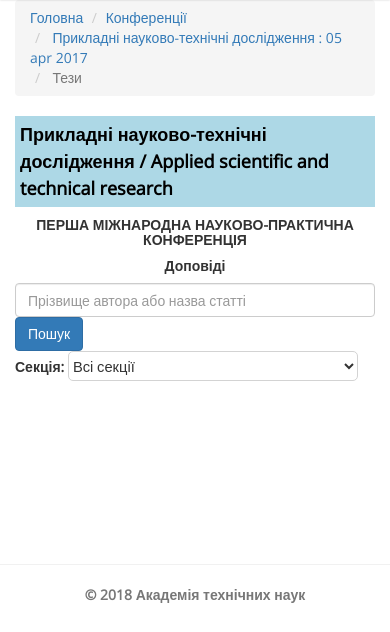
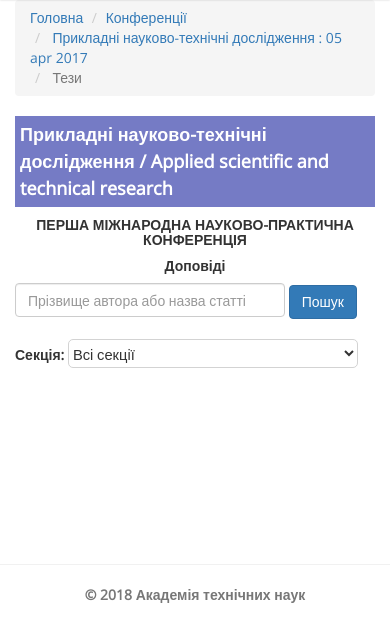
Before and after one commit to slavkoBV/Academy, a Django app: a page that uses templates/conference_app/thesis_list.html in a window 390 px wide. Shown: the part 100-732 px from the top of the page. Run offline with Django 3.2, Linux system fonts and the light colour scheme; data comes from the database, SQL or seed files in the repository; some libraries are stand-ins or nearby versions.

Commit message:
fix some bugs with view of theses search results

```diff
--- a/conferences/views.py
+++ b/conferences/views.py
@@ -52,22 +52,25 @@
         search_params = ('title', 'author__participant__user__lastname')
         theses = search_objects(q, theses, search_params, sort_param)
 
-        number_of_search_result = len(theses)
-        if number_of_search_result == 2 and str(number_of_search_result).startswith('1'):
-            thesis_message = 'доповідей'
-        else:
-            for i in thesis_message_dict.keys():
-                if str(number_of_search_result)[-1] in i:
-                    thesis_message = thesis_message_dict[i]
+
     if request.GET.get('section'):
         form = ThesisFilterForm(request.GET)
         if form.is_valid():
             if request.GET.get('section') != 'all':
                 theses = theses.filter(section=request.GET.get('section'))
-    context = paginate(theses, 3, request, {'theses': theses}, var_name='theses')
+    number_of_search_result = str(len(theses))
+
+    if len(number_of_search_result) == 2 and number_of_search_result.startswith('1'):
+        thesis_message = 'доповідей'
+    else:
+        for i in thesis_message_dict.keys():
+            if number_of_search_result[-1] in i:
+                thesis_message = thesis_message_dict[i]
+    context = paginate(theses, 4, request, {'theses': theses}, var_name='theses')
     context['conference'] = conference
     context['form'] = form
     context['search_form'] = search_form
     context['q'] = q
+    context['number_of_search_results'] = number_of_search_result
     context['thesis_message'] = thesis_message
     return render(request, 'conference_app/thesis_list.html', context)
--- a/search/search.py
+++ b/search/search.py
@@ -54,4 +54,4 @@
         if common in search_text:
             search_text = search_text.replace(common, ' ')
     words = search_text.split()
-    return words[0:4]
+    return words[0:5]
--- a/static/css/conf.css
+++ b/static/css/conf.css
@@ -1,6 +1,28 @@
 #conf-title {
-    color: black;
-    background-color: lightblue;
+    color: white;
+    background-color: rgba(5,15,150, 0.55);
     line-height: 1.5em;
     padding: 5px;
 }
+.search_results {
+    margin: 10px 0 10px 0;
+    padding: 10px;
+    background-color: #dff0d8;
+    border-radius: 5px;
+    line-height: 1.5em;
+    border: 1px solid #d6e9c6;
+    color: #3c763d;
+}
+#search {width: 300px;}
+#id_section {width: 290px;}
+
+@media only screen  and (max-width: 990px) {
+    #search {
+        width: 270px;
+        display: inline;
+    }
+    .search {
+        margin-bottom: 20px;
+    }
+    #id_section {width: 290px;}
+}
--- a/templates/conference_app/thesis_list.html
+++ b/templates/conference_app/thesis_list.html
@@ -33,22 +33,24 @@
                         <h5 style="text-align: center">Доповіді</h5>
 
                         <div class="row">
-                            <div class="col-xs-12 col-sm-6 col-md-6">
+                            <div class="col-xs-12 col-sm-12 col-md-6">
                                 <form class="form-inline search" action="{% url "conference:thesis_list" conference.id conference.slug %}" method="get">
                                     {{ search_form.q }}
                                     <input type="submit" class="btn btn-primary search-btn" value="Пошук">
                                 </form>
                             </div>
-                            <div class="col-xs-12 col-sm-6 col-md-6">
+                            <div class="col-xs-12 col-sm-12 col-md-6">
                                 <form class="form-inline">
                                     {{ form.as_p }}
                                 </form>
 				            </div>
        	                </div>
                         <div class="row">
-                            {% if q %}
-                                <p>За Вашим запитом <strong>"{{ q }}"</strong> знайдено <strong>{{ theses|length }}</strong> {{ thesis_message }}</p>
-                            {% endif %}
+                            <div class="col-xs-12">
+                                {% if q %}
+                                    <p class="search_results">За Вашим запитом <strong>"{{ q }}"</strong> знайдено <strong>{{ number_of_search_results }}</strong> {{ thesis_message }}</p>
+                                {% endif %}
+                            </div>
                         </div>
 
                         <table class="table table-striped table-hover">
```
